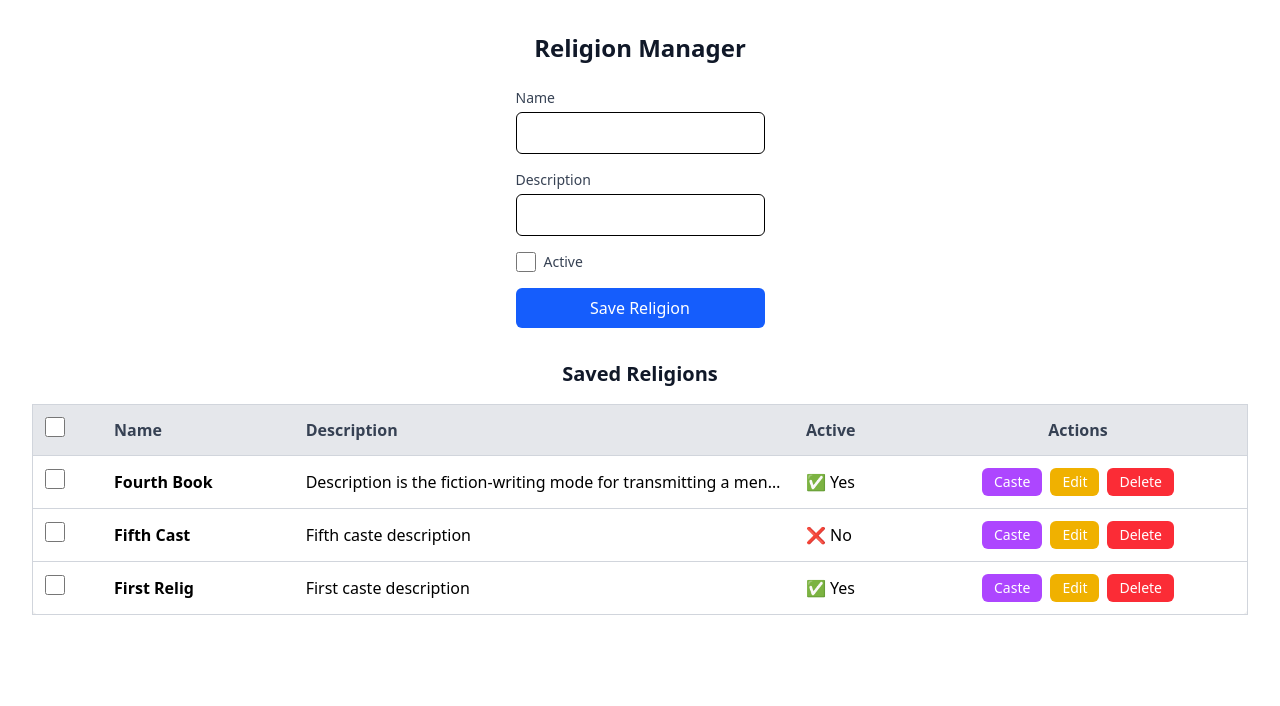
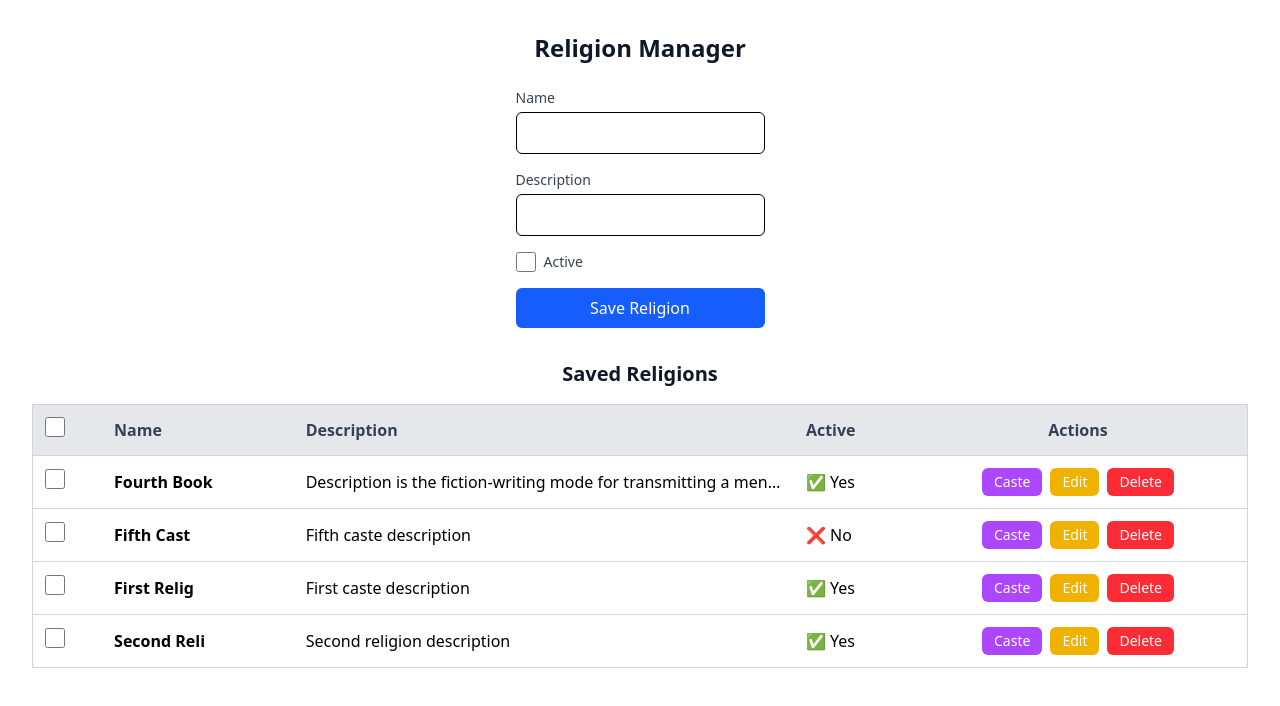
Before and after one commit to SayhanA/canander-svelte, a SvelteKit app: page /religions in a window 1280 px wide. Shown: the top 706 px of the page. Built offline with nearby package versions, Linux system fonts and the light colour scheme.

Commit message:
code refectoring

```diff
--- a/src/routes/religions/+page.svelte
+++ b/src/routes/religions/+page.svelte
@@ -42,9 +42,9 @@
 			});
 
 			if (response.ok) {
-				toast.success('Successfully saved');
 				resetForm();
 				await fetchReligions();
+				toast.success('Successfully saved');
 			} else {
 				toast.error('Failed to save');
 			}
--- a/static/castes.json
+++ b/static/castes.json
@@ -61,5 +61,23 @@
     "description": "Third caste description",
     "religionId": "1741761624623",
     "id": 1741822431515
+  },
+  {
+    "name": "Caste 1",
+    "description": "Caste1 description",
+    "religionId": "1741783840515",
+    "id": 1741823603176
+  },
+  {
+    "name": "Caste 2",
+    "description": "Caste 2 Description is long",
+    "religionId": "1741783840515",
+    "id": 1741823619665
+  },
+  {
+    "name": "caste 3",
+    "description": "Caste 3 description is also long",
+    "religionId": "1741783840515",
+    "id": 1741823657358
   }
 ]
--- a/static/religions.json
+++ b/static/religions.json
@@ -16,5 +16,11 @@
     "description": "First caste description",
     "isActive": true,
     "id": 1741822937156
+  },
+  {
+    "name": "Second Reli",
+    "description": "Second religion description",
+    "isActive": true,
+    "id": 1741823847689
   }
 ]
```
